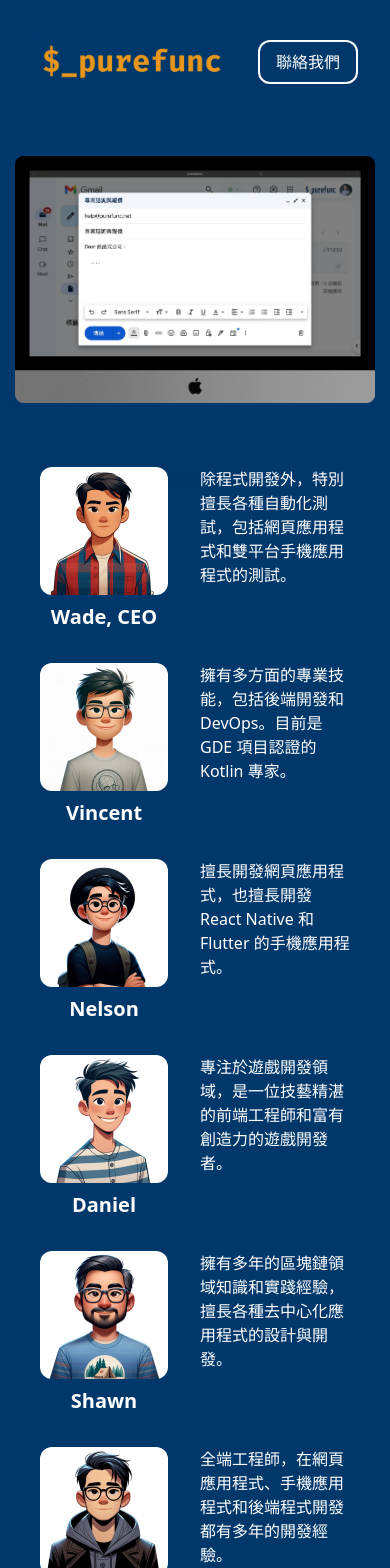
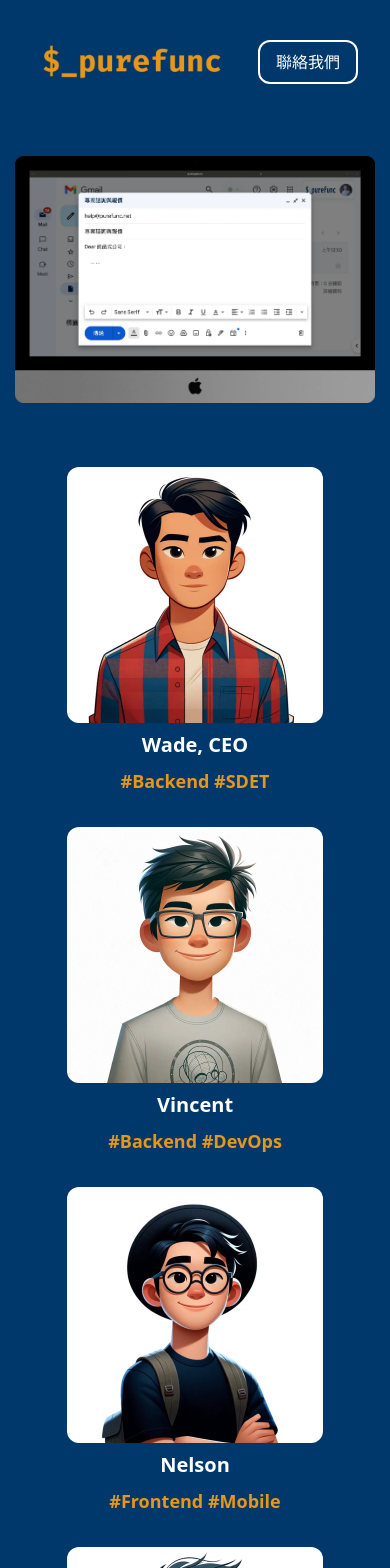
Before and after one commit to PureFuncInc/purefunc-net, a React (Create React App) app: page /blog in a window 390 px wide. Shown: the top 1568 px of the page. Built offline with nearby package versions, Linux system fonts and the light colour scheme; what tailwindcss-animated would draw is missing.

Commit message:
:art: Deleted main.0d61e3c2.js file
This commit removes the main.0d61e3c2.js file from the project. This might have been done to clean up the repository or the file is no longer needed.

```diff
--- a/src/App.tsx
+++ b/src/App.tsx
@@ -3,7 +3,7 @@ import HeaderBlock from './components/header-block'
 import MainBlock from './components/main-block'
 // import ServiceBlock from './components/service-block'
 // import ProductBlock from './components/product-block'
-// import TechniqueBlock from './components/technique-block'
+import TechniqueBlock from './components/technique-block'
 import TeamBlock from './components/team-block'
 import FooterBlock from './components/footer-block'
 
@@ -14,7 +14,7 @@ export default function App() {
       <MainBlock />
       {/*<ServiceBlock />*/}
       {/*<ProductBlock />*/}
-      {/*<TechniqueBlock />*/}
+      <TechniqueBlock />
       <TeamBlock />
       <FooterBlock />
     </div>
--- a/src/components/footer-block.tsx
+++ b/src/components/footer-block.tsx
@@ -4,8 +4,8 @@ import { SiDiscord, SiFacebook, SiGithub, SiLinkedin, SiWordpress, SiYoutube } f
 
 export default function FooterBlock() {
   return (
-    <footer className={`mx-8 lg:mx-24 xl:mx-36 2xl:mx-48 mb-8 gap-2 flex flex-wrap items-center justify-between text-[#FFFFFF]`}>
-      <div className={`flex flex-row items-center gap-8 min-h-[60px]`}>
+    <footer className={`mx-8 mb-8 flex flex-wrap items-center justify-between gap-2 text-[#FFFFFF] lg:mx-24 xl:mx-36 2xl:mx-48`}>
+      <div className={`flex min-h-[60px] flex-row items-center gap-8`}>
         <a href={`/blog`}>
           <SiWordpress size={24} />
         </a>
@@ -25,7 +25,7 @@ export default function FooterBlock() {
           <SiYoutube size={24} />
         </a>
       </div>
-      <div className={`flex flex-wrap gap-2 items-center`}>
+      <div className={`flex flex-wrap items-center gap-2`}>
         Copyright &copy; 2021-{(new Date()).getFullYear()} PureFunc Co., Ltd. All Rights Reserved.
         <img
           src={ImageBlackLogo}
--- a/src/components/header-block.tsx
+++ b/src/components/header-block.tsx
@@ -4,7 +4,7 @@ import { SiDiscord, SiFacebook, SiGithub, SiLinkedin, SiWordpress, SiYoutube } f
 
 export default function HeaderBlock() {
   return (
-    <header className={`mx-8 lg:mx-24 xl:mx-36 2xl:mx-48 mt-8 gap-2 flex flex-wrap items-center justify-between text-[#FFFFFF]`}>
+    <header className={`mx-8 mt-8 flex flex-wrap items-center justify-between gap-2 text-[#FFFFFF] lg:mx-24 xl:mx-36 2xl:mx-48`}>
       <a href={`/`}>
         <img
           src={ImageNavyLogo}
--- a/src/components/main-block.tsx
+++ b/src/components/main-block.tsx
@@ -5,10 +5,10 @@ export default function MainBlock() {
   return (
     // <section className={`md:mx-16 lg:mx-24 xl:mx-36 2xl:mx-48 flex flex-wrap justify-center md:gap-16 lg:gap-24 xl:gap-36 2xl:gap-48`}>
     <section className={`mx-auto flex flex-wrap justify-center md:gap-16 lg:gap-24 xl:gap-36 2xl:gap-48`}>
-      <nav className={`hidden md:flex md:flex-col justify-center gap-8 text-xl font-medium text-[#FFFFFF]`}>
+      <nav className={`hidden justify-center gap-8 text-xl font-medium text-[#FFFFFF] md:flex md:flex-col`}>
         <a href={`/blog`}>技術網誌</a>
-        <a href={`#services`}>服務類型</a>
-        <a href={`#product`}>產品專案</a>
+        {/*<a href={`#services`}>服務類型</a>*/}
+        {/*<a href={`#product`}>產品專案</a>*/}
         <a href={`#technique`}>技術領域</a>
         <a href={`#team`}>團隊成員</a>
       </nav>
--- a/src/components/member.tsx
+++ b/src/components/member.tsx
@@ -8,10 +8,10 @@ import ImageCarlos from '../assets/team-carlos.webp'
 
 interface Props {
   name: string
-  description: string
+  tags: string
 }
 
-export default function Member({name, description}: Props) {
+export default function Member({name, tags}: Props) {
   let imgSrc
   if (name === `Vincent`) {
     imgSrc = ImageVincent
@@ -32,13 +32,11 @@ export default function Member({name, description}: Props) {
       <div className={`flex flex-col items-center gap-2`}>
         <img
           src={imgSrc}
-          className={`w-[128px] md:w-[192px] xl:w-[208px] rounded-xl`}
+          className={`w-[256px] rounded-xl 2xl:w-[192px]`}
           alt={`Avatar of ${name}`} />
         <p className={`text-xl font-extrabold text-[#FFFFFF]`}>{name}</p>
+        <p className={`text-lg font-bold text-purefunc-2`}>{tags}</p>
       </div>
-      <p className={`text-[#FFFFFF] w-[150px] md:text-xl`}>
-        {description}
-      </p>
     </div>
   )
 }
--- a/src/components/team-block.tsx
+++ b/src/components/team-block.tsx
@@ -3,31 +3,31 @@ import Member from './member'
 
 export default function TeamBlock() {
   return (
-    <section className={`mx-auto flex flex-col items-center 2xl:mx-36`}>
+    <section className={`mx-auto flex flex-col items-center`}>
       <h2
         id={`team`}
         className={`h-0 text-purefunc-1`}>
         MEMBERS
       </h2>
-      <div className={`flex flex-wrap justify-center gap-8`}>
+      <div className={`flex flex-wrap justify-center gap-8 lg:mx-24 xl:mx-48 xl:gap-16 2xl:mx-0 2xl:gap-8`}>
         <Member
           name={`Wade, CEO`}
-          description={`除程式開發外，特別擅長各種自動化測試，包括網頁應用程式和雙平台手機應用程式的測試。`} />
+          tags={`#Backend #SDET`} />
         <Member
           name={`Vincent`}
-          description={`擁有多方面的專業技能，包括後端開發和DevOps。目前是 GDE 項目認證的 Kotlin 專家。`} />
+          tags={`#Backend #DevOps`} />
         <Member
           name={`Nelson`}
-          description={`擅長開發網頁應用程式，也擅長開發 React Native 和 Flutter 的手機應用程式。`} />
+          tags={`#Frontend #Mobile`} />
         <Member
           name={`Daniel`}
-          description={`專注於遊戲開發領域，是一位技藝精湛的前端工程師和富有創造力的遊戲開發者。`} />
+          tags={`#Frontend #Gaming`} />
         <Member
           name={`Shawn`}
-          description={`擁有多年的區塊鏈領域知識和實踐經驗，擅長各種去中心化應用程式的設計與開發。`} />
+          tags={`#Backend #Blockchain`} />
         <Member
           name={`Carlos`}
-          description={`全端工程師，在網頁應用程式、手機應用程式和後端程式開發都有多年的開發經驗。`} />
+          tags={`#FullStack`} />
       </div>
     </section>
   )
--- a/src/components/technique-block.tsx
+++ b/src/components/technique-block.tsx
@@ -31,7 +31,7 @@ const data = [
 
 export default function TechniqueBlock() {
   return (
-    <section className={`mx-48 flex flex-col`}>
+    <section className={`mx-8 hidden md:flex md:flex-col`}>
       <h2
         id={`technique`}
         className={`h-0 text-purefunc-1`}>
@@ -39,7 +39,7 @@ export default function TechniqueBlock() {
       </h2>
       <WordCloud
         data={data}
-        height={200}
+        height={256}
         rotate={0}/>
     </section>
   )
```
Also changed, not shown: 12 other files (tests, documents, lock files or other folders).
